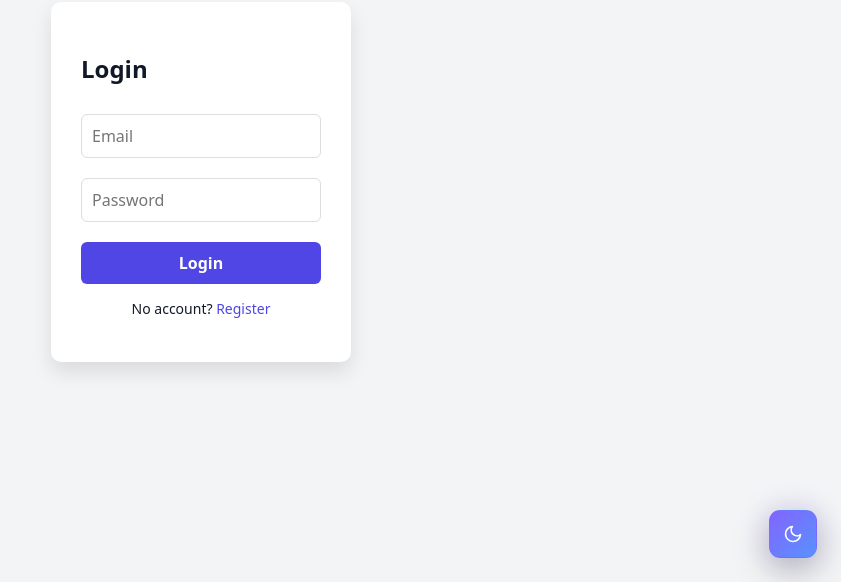
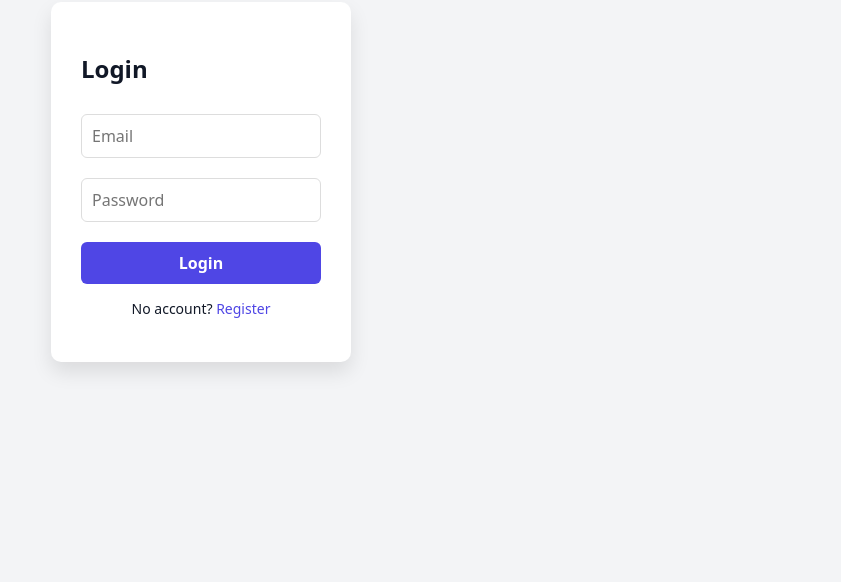
Before and after one commit to alexmexico1/fullstack-job-saas, a React (Vite) app in the folder frontend/: page /login in a window 1280 px wide. Shown: the part 218-800 px from the top of the page, without its empty margins (439-1280 px from the left). Built offline with nearby package versions, Linux system fonts and the light colour scheme.

Commit message:
Remove duplicate floating theme toggle

```diff
--- a/frontend/src/main.jsx
+++ b/frontend/src/main.jsx
@@ -23,7 +23,6 @@ import { BrowserRouter } from "react-router-dom";
 import { AuthProvider } from "./services/authService.jsx";
 import { ThemeProvider } from "./context/ThemeContext.jsx";
 import App from "./App.jsx";
-import TaskFlowThemeToggle from "./TaskFlowThemeToggle.jsx";
 import "./index.css";
 import "./taskflow-layout.css";
 import "./taskflow-premium.css";
@@ -35,8 +34,7 @@ ReactDOM.createRoot(document.getElementById("root")).render(
       <ThemeProvider>
         <AuthProvider>
           <App />
-          <TaskFlowThemeToggle />
-        </AuthProvider>
+</AuthProvider>
       </ThemeProvider>
     </BrowserRouter>
   </React.StrictMode>
```
